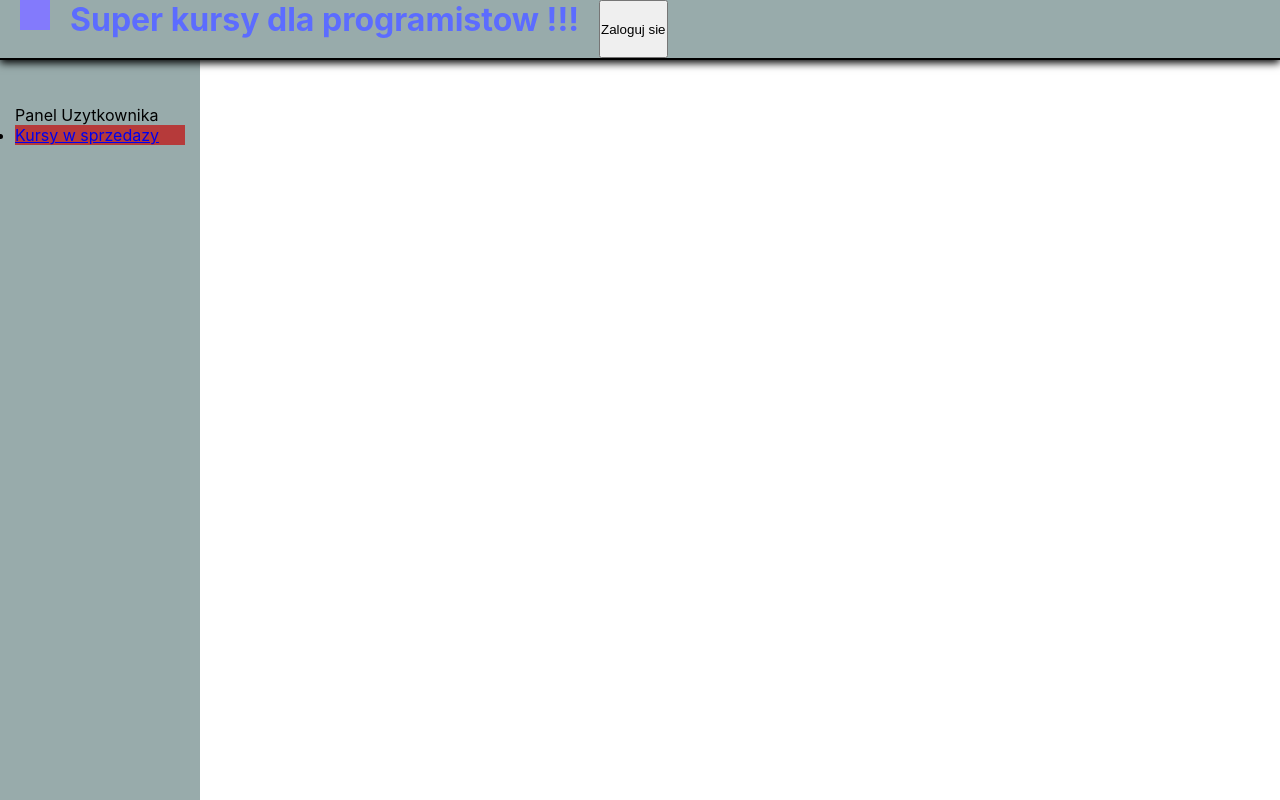
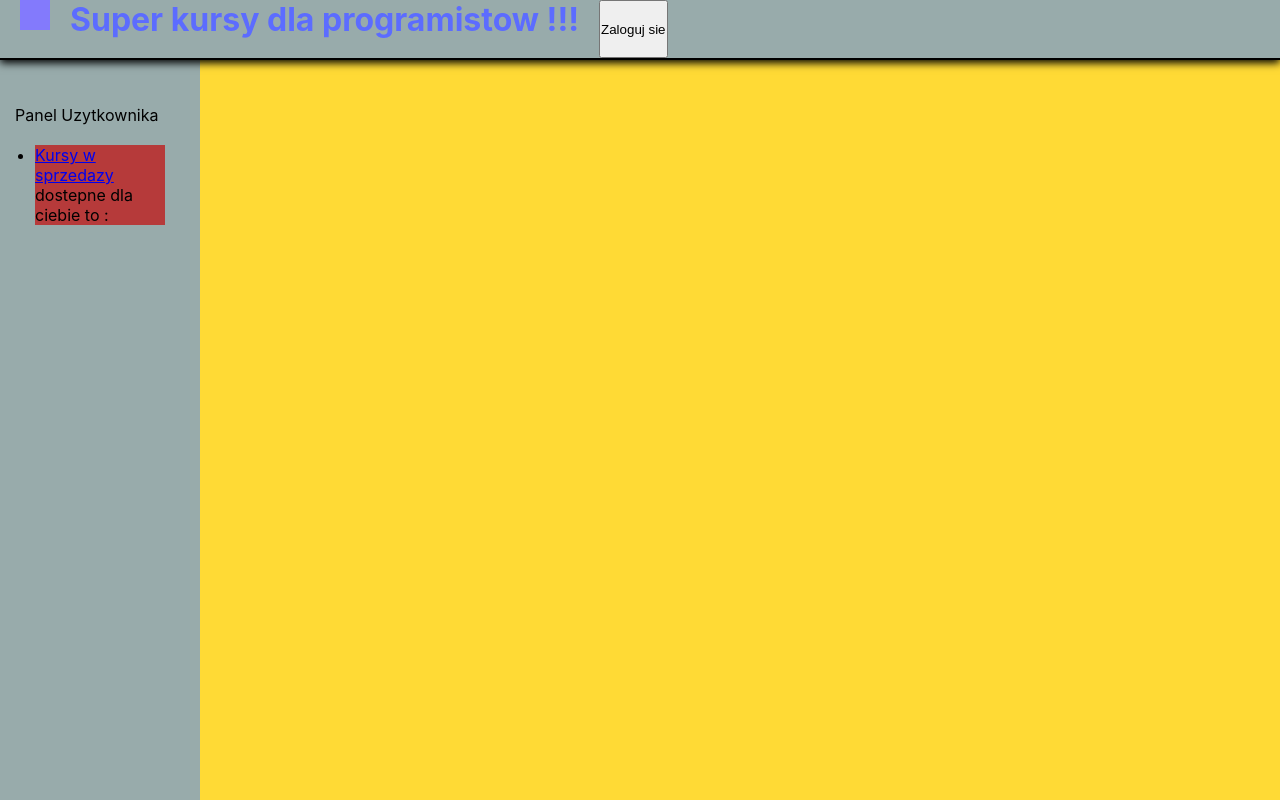
Before and after one commit to marcinoles87/courswebsite, a React (Create React App) app: page /#/manage-courses in a window 1280 px wide. Built offline with nearby package versions, Linux system fonts and the light colour scheme; no server answers.

Commit message:
add Courses section

```diff
--- a/src/App.js
+++ b/src/App.js
@@ -4,6 +4,7 @@ import Header from '../src/components/Header'
 import  '../src/components/Header.css';
 import './App.css';
 import AsideMenu from './AsideMenu/AsideMenu';
+import Content from './components/Content';
 
 
 import {HashRouter as Router } from 'react-router-dom'
@@ -17,6 +18,7 @@ const App = () => (
     <Router>
     <div className='content-wrapper'>
       <AsideMenu />
+      <Content />
     </div>
     </Router>
 
--- a/src/AsideMenu/Aside.css
+++ b/src/AsideMenu/Aside.css
@@ -10,5 +10,6 @@
 
 
 .aside-link {
+    margin:20px 20px;
     background-color: rgb(182, 58, 58);
 }
--- a/src/AsideMenu/UserMenu.js
+++ b/src/AsideMenu/UserMenu.js
@@ -8,6 +8,7 @@ const UserMenu = ({isUserLogged}) => (
         <ul>
             <li className="aside-link">
                 <Link to="/" > Kursy w sprzedazy</Link>
+                <p> dostepne dla ciebie to :</p>
             </li>
             {isUserLogged && <li><Link to="/my-courses">Moje zakupione kursy</Link></li>}
         </ul>
--- /dev/null
+++ b/src/components/Content.js
@@ -0,0 +1,28 @@
+import React, { useContext } from "react";
+import { Route  , Routes, Navigate } from "react-router-dom";
+import { StoreContext } from "../store/StoreProvider";
+import ContentStyle from './ContentStyle.css';
+import Courses from './Courses';
+
+const Content = () => {
+
+    const { user }  = useContext(StoreContext);
+
+    const isUserLogged = Boolean(user);
+    const isAdmin = user?.accessLevel === 1;
+
+    const ADMIN_TYPE = 1;
+
+    return (
+       <main className="main">
+        <Routes>
+            <Route exact path="/"  render={ () => <Courses/>}/>
+            { isUserLogged && <Route exact path="/my-courses"  render={ () => <p>Moje kursy</p>}/> }
+            { isUserLogged && <Route exact path="/manage-courses"  render={ () => <p>Zarzadzanie kursami</p>}/> }
+            {/* <Navigate to="/" /> */}
+        </Routes>
+        </main>
+     );
+}
+
+export default Content ;
--- /dev/null
+++ b/src/components/ContentStyle.css
@@ -0,0 +1,6 @@
+.main {
+    margin:0 auto;
+    max-width: 1366px;
+    flex-grow: 1;
+    background-color: rgb(255, 218, 53);
+}
--- /dev/null
+++ b/src/components/Courses.js
@@ -0,0 +1,18 @@
+import React, { useContext } from "react";
+import { StoreContext } from "../store/StoreProvider";
+
+const Courses = () => {
+
+    const {courses} = useContext(StoreContext);
+    const coursesElement = courses.map(course => <Courses key={course.id} {...course}/>);
+    return (
+        <>
+            <section>
+
+            </section>
+
+        </>
+      );
+}
+
+export default Courses;
```
